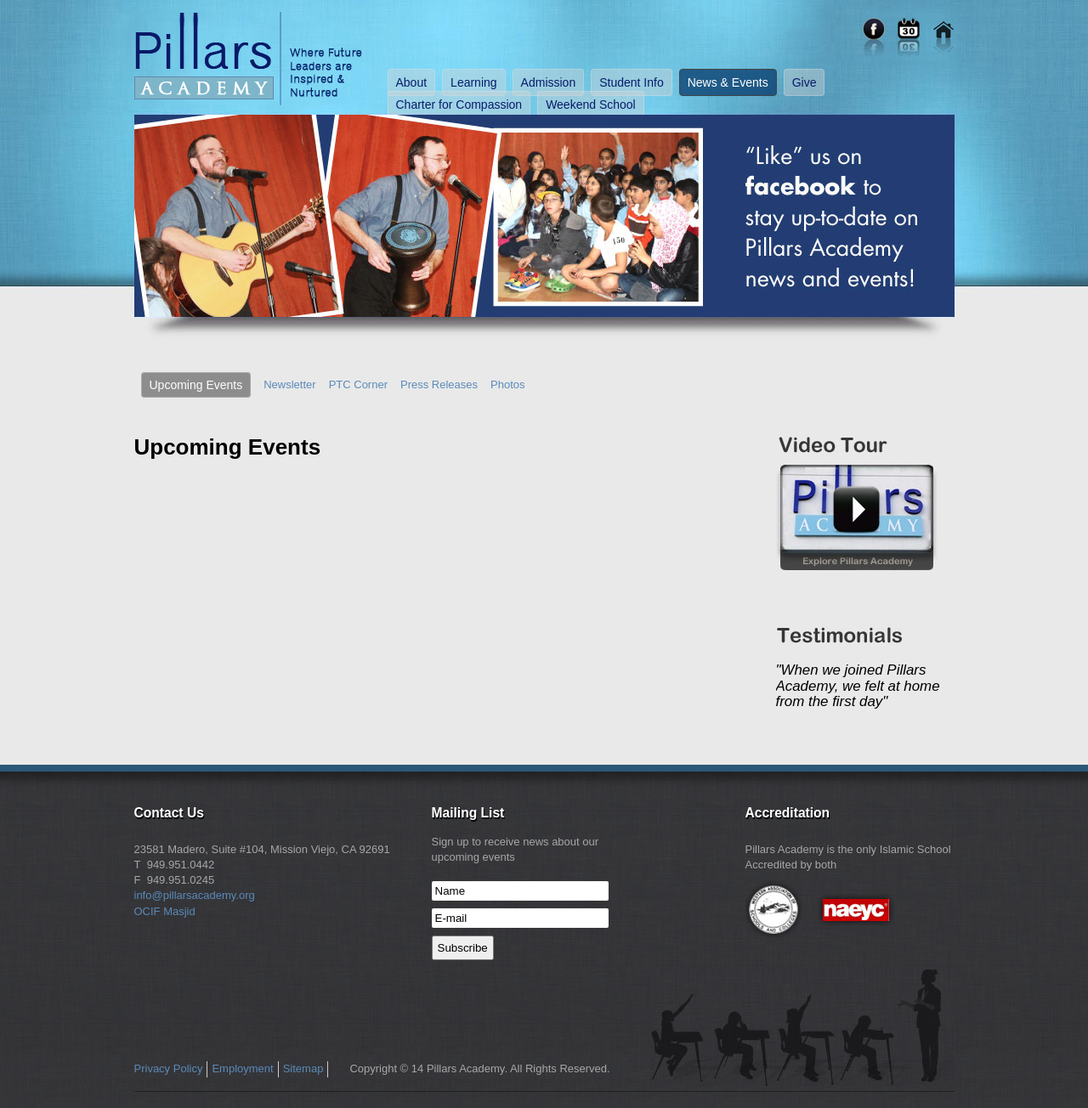
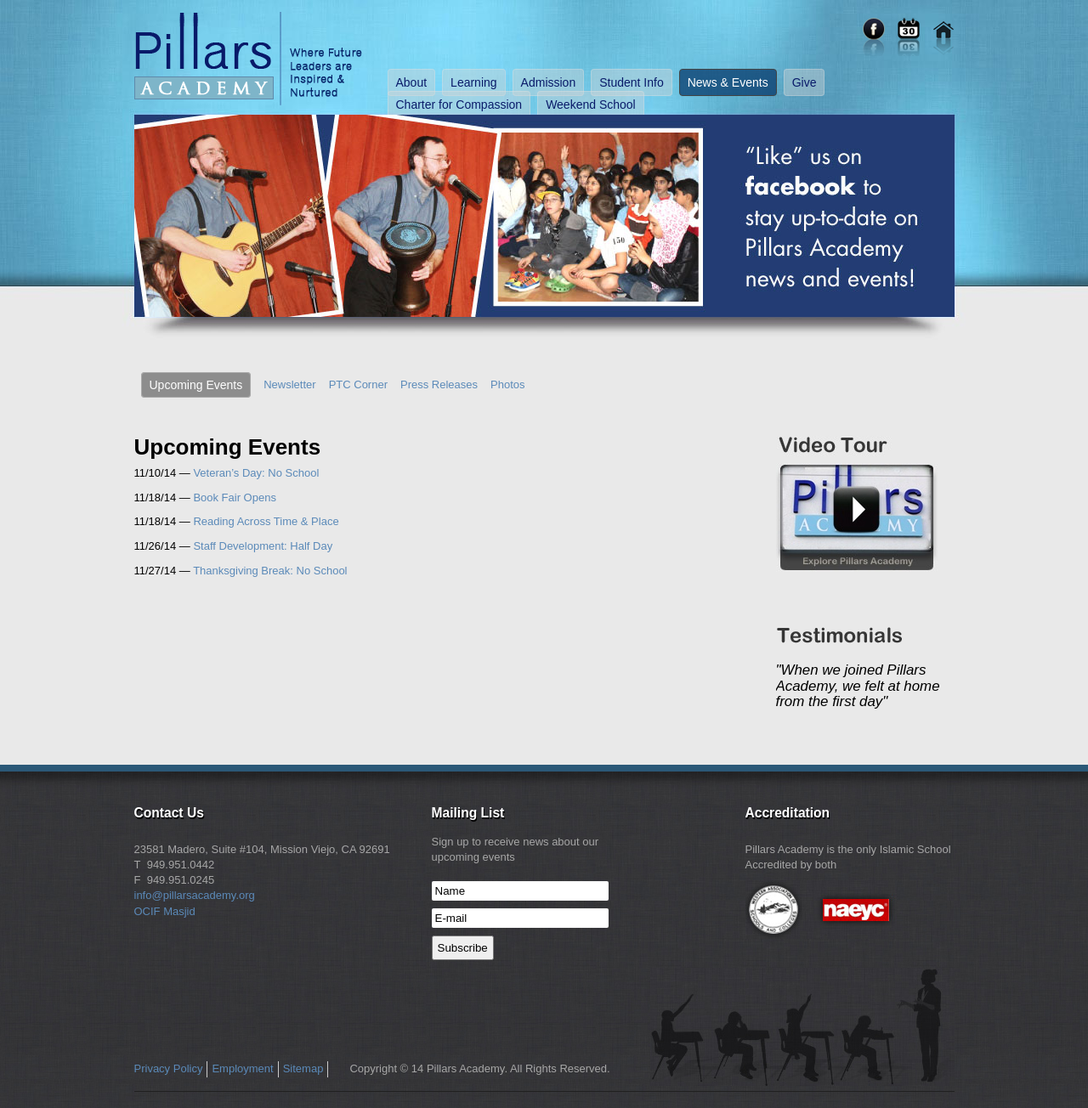
Before and after one commit to pillarsacademy/pillarsacademy.github.io, a Jekyll site: the page built from news/upcoming-events.md, in a window 1280 px wide. Shown: the whole page at 85% size. Built offline with Jekyll 4.4.1, drawn with Linux system fonts in a browser that asks for light colours; Markdown is read by kramdown in place of the engine named in the settings.

Commit message:
Setup events

```diff
--- a/news/upcoming-events.html
+++ /dev/null
@@ -1,14 +0,0 @@
----
-layout: default
----
-
-<h1>Upcoming Events</h1>
-
-<table width="100%" border="0" cellspacing="0" cellpadding="0" summary="eventlist">
-  {% for event in site.categories['upcoming-events'] %}
-  <tr>
-    <td>{{ event.date }}</td>
-    <td><a href="{{ event.url }}">{{ event.title }}</a></td>
-  </tr>
-  {% endfor %}
-</table>
--- /dev/null
+++ b/news/upcoming-events.md
@@ -0,0 +1,9 @@
+---
+layout: default
+---
+
+# Upcoming Events
+
+{% for event in site.categories['upcoming-events'] reversed %}
+  {{ event.date | date: "%D" }} &mdash; [{{ event.title }}]({{ event.url }})
+{% endfor %}
--- /dev/null
+++ b/news/upcoming-events/_posts/2014-11-10-veterans-day.md
@@ -0,0 +1,5 @@
+---
+layout: event
+title: "Veteran's Day: No School"
+when: 11.10.2014
+---
--- /dev/null
+++ b/news/upcoming-events/_posts/2014-11-18-book-fair.md
@@ -0,0 +1,5 @@
+---
+layout: event
+title: "Book Fair Opens"
+when: 11.18.2014
+---
--- /dev/null
+++ b/news/upcoming-events/_posts/2014-11-18-reading.md
@@ -0,0 +1,5 @@
+---
+layout: event
+title: "Reading Across Time & Place"
+when: 11.18.2014
+---
--- /dev/null
+++ b/news/upcoming-events/_posts/2014-11-26-staff-dev.md
@@ -0,0 +1,5 @@
+---
+layout: event
+title: "Staff Development: Half Day"
+when: 11.26.2014
+---
--- /dev/null
+++ b/news/upcoming-events/_posts/2014-11-27-thanksgiving.md
@@ -0,0 +1,5 @@
+---
+layout: event
+title: "Thanksgiving Break: No School"
+when: 11.27.2014 - 11.28.2014
+---
```
Also changed, not shown: _includes/events.html (+6 -36 lines), _layouts/event.html (+2 -12 lines).
